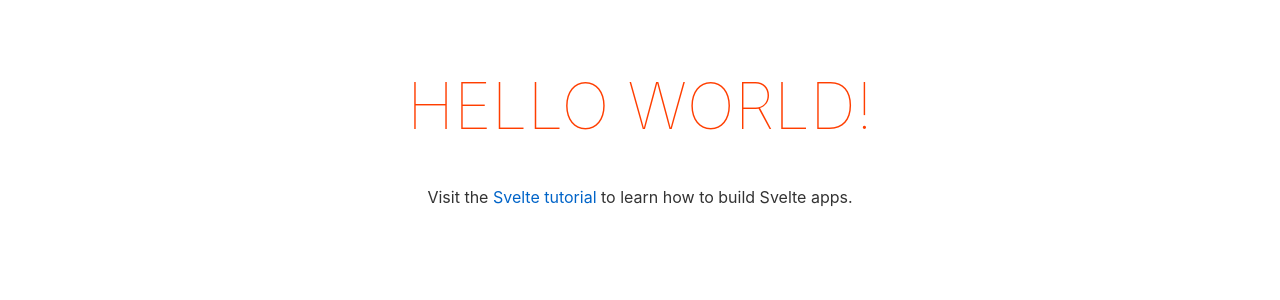
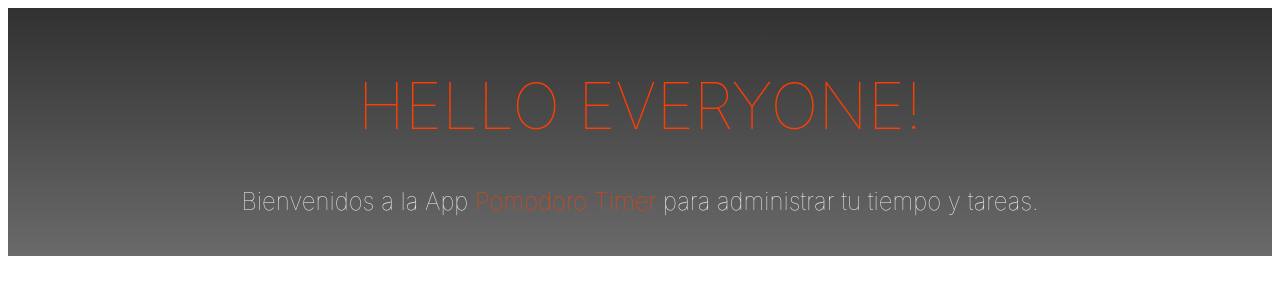
Before and after one commit to germope5/PomodoroTimer, a Svelte app: page / in a window 1280 px wide. Shown: the top 300 px of the page. Built offline with nearby package versions, Linux system fonts and the light colour scheme.

Commit message:
CAMBIOS VARIOS

```diff
--- a/src/App.svelte
+++ b/src/App.svelte
@@ -13,7 +13,7 @@
 
 <main>
 	<h1>Hello {name}!</h1>
-	<p>Visit the <a href="https://svelte.dev/tutorial">Svelte tutorial</a> to learn how to build Svelte apps.</p>
+	<p>Bienvenidos a la App <a href="/">Pomodoro Timer </a> para administrar tu tiempo y tareas.</p>
 </main>
 
 <style>
@@ -22,6 +22,7 @@
 		padding: 1em;
 		max-width: 240px;
 		margin: 0 auto;
+		background: linear-gradient(to bottom, #313131, #6a6a6a);
 	}
 
 	h1 {
@@ -31,6 +32,18 @@
 		font-weight: 100;
 	}
 
+	p {
+		color: whitesmoke;
+		/* text-transform: lowercase; */
+		font-size: 1.5em;
+		font-weight: 20;
+
+	}
+
+	p a {
+		color:#ff3e00;
+	}
+
 	@media (min-width: 640px) {
 		main {
 			max-width: none;
--- a/src/main.js
+++ b/src/main.js
@@ -3,7 +3,7 @@ import App from './App.svelte';
 const app = new App({
 	target: document.body,
 	props: {
-		name: 'world'
+		name: 'Everyone'
 	}
 });
 
```
